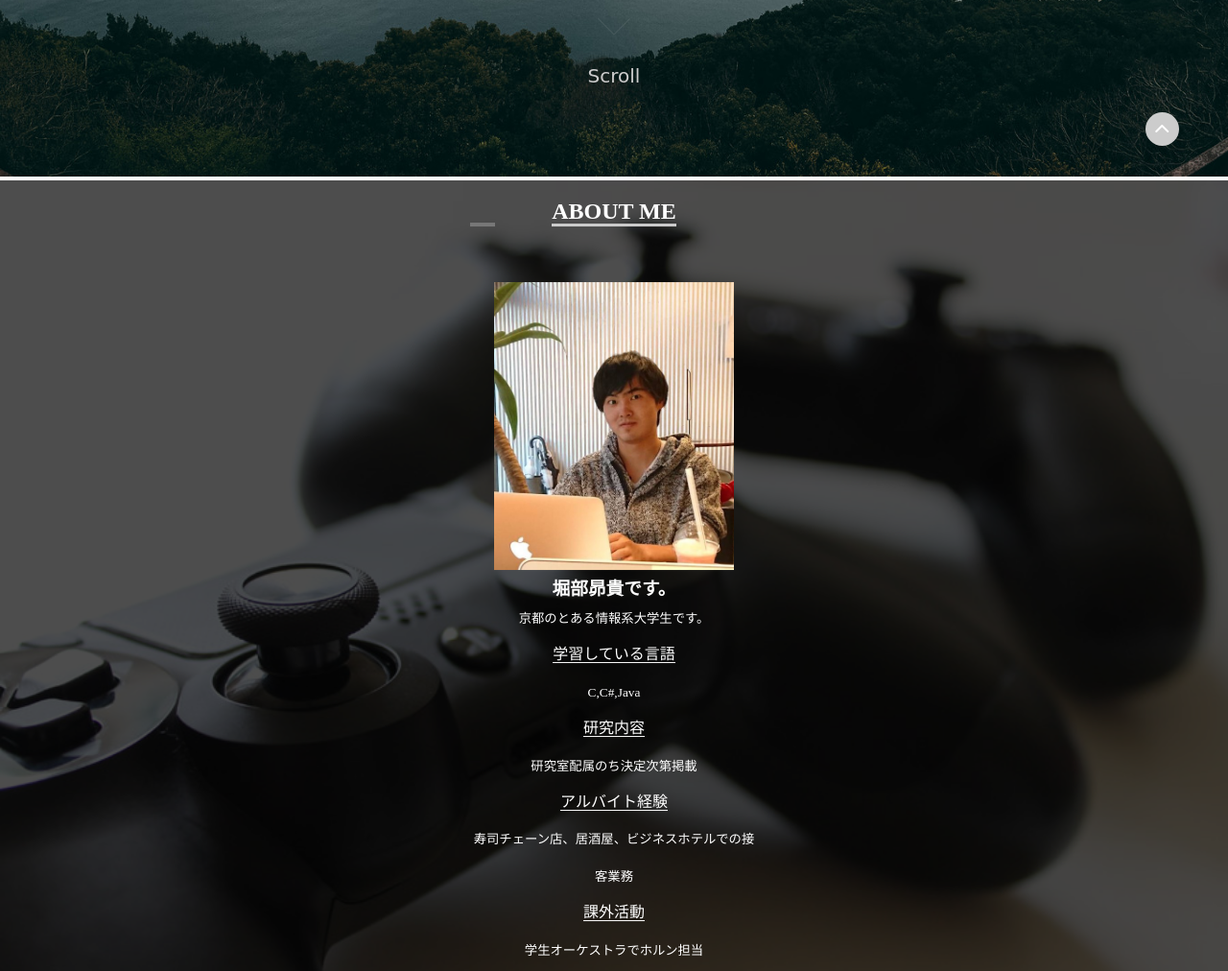
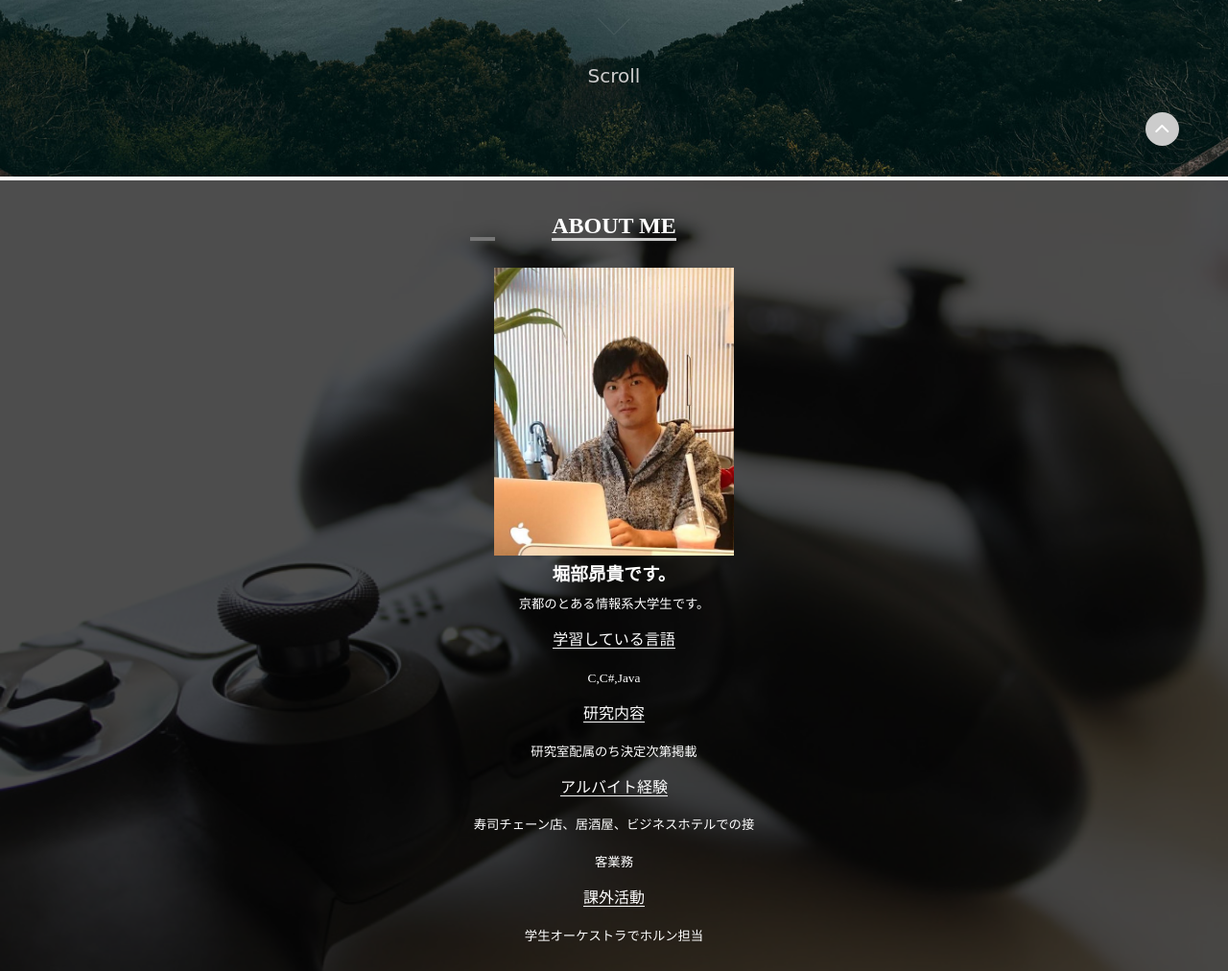
Before and after one commit to Koki1116/my-web-page, a plain HTML site: page portfolio/index.html in a window 1280 px wide. Shown: the part 616-1628 px from the top of the page at 96% size. Drawn offline with Linux system fonts and the light colour scheme.

Commit message:
レイアウト崩れ修正

```diff
--- a/portfolio/css/style.css
+++ b/portfolio/css/style.css
@@ -15,6 +15,7 @@ a{
 
 img{
   max-width: 100%;
+  min-width: 60%;
 }
 
 p{
@@ -163,7 +164,7 @@ main{
 }
 
 .section-title{
-  padding-bottom: 20%;
+  padding-bottom: 10%;
 }
 
 /*About Me*/
```
